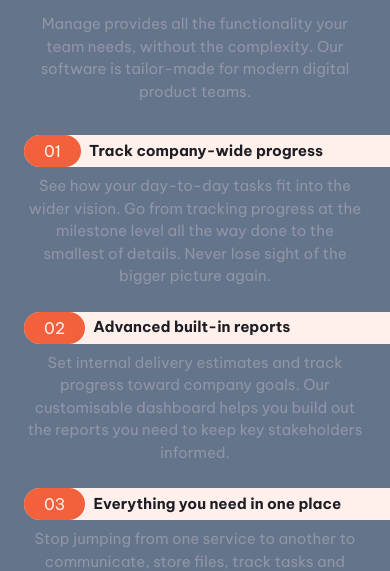
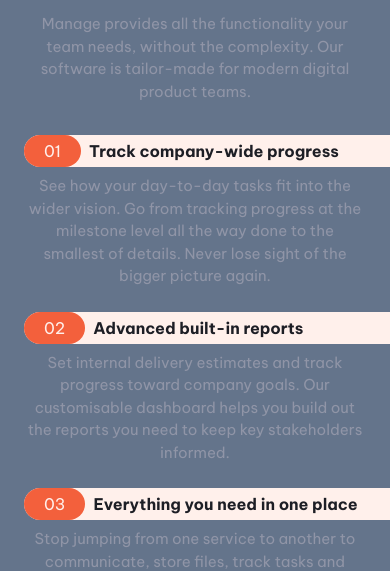
Before and after one commit to Professor1345/Manage, a website: page public/index.html in a window 390 px wide. Shown: the part 800-1371 px from the top of the page. Drawn offline with Linux system fonts and the light colour scheme.

Commit message:
Small adjustment to tb-third header

```diff
--- a/src/input.css
+++ b/src/input.css
@@ -155,7 +155,7 @@
     @apply ml-2 md:ml-4 lg:ml-5 xl:ml-6;
     @apply font-bold;
     @apply self-center my-auto xl:my-1;
-    /* @apply text-base lg:text-lg; */
+    @apply text-base lg:text-lg;
   }
 
   /* Content */
```
Also changed, not shown: public/styles.css.
